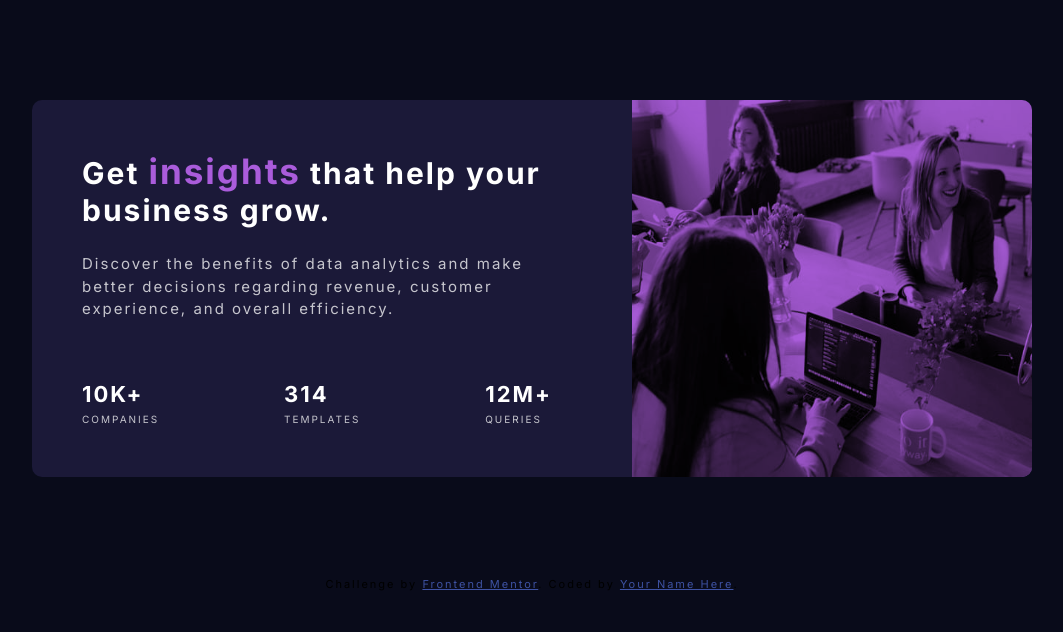
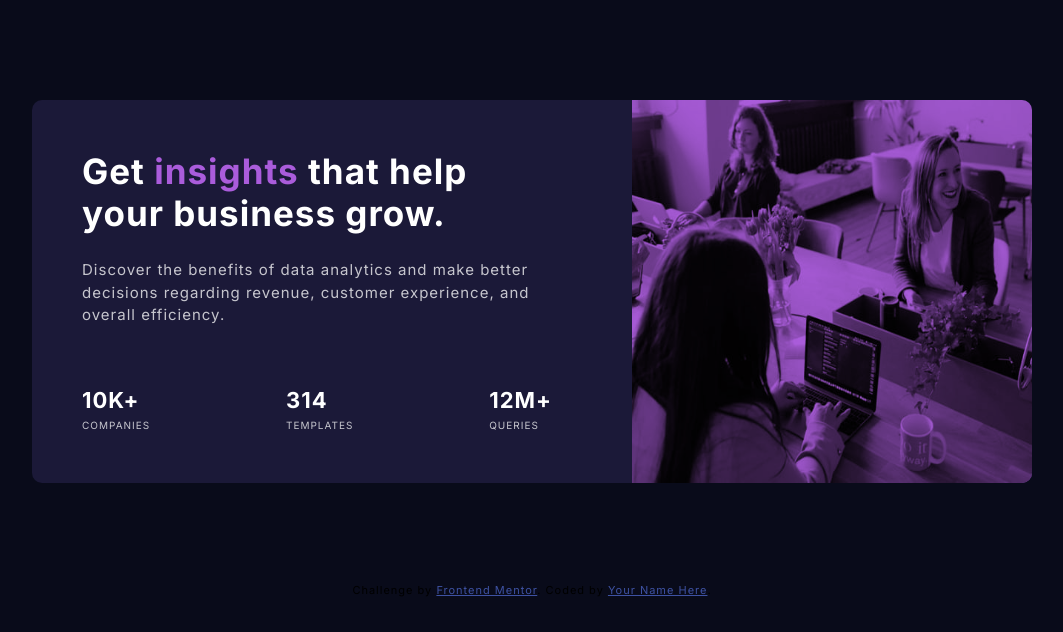
Before and after one commit to mohamedshaheen26/stats-preview-card-component-main, a plain HTML site: page index.html in a window 1280 px wide. Shown: the whole page, without its empty margins (108-1171 px from the left). Drawn offline with Linux system fonts and the light colour scheme.

Commit message:
Update index.html

```diff
--- a/index.html
+++ b/index.html
@@ -38,7 +38,7 @@
         font-family: "Inter", sans-serif;
         background-color: var(--main-background);
         font-size: 15px;
-        letter-spacing: 2px;
+        letter-spacing: 1px;
       }
       .card-component {
         width: 1000px;
@@ -56,6 +56,7 @@
       }
       .card-component .content h1 {
         margin-right: 40px;
+        font-size: 35px;
       }
       .card-component .content h1 span {
         color: var(--accent);
```
